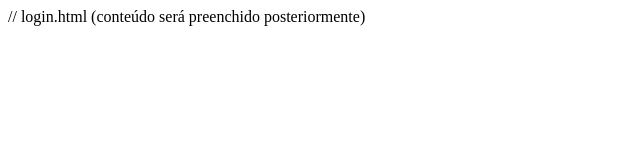
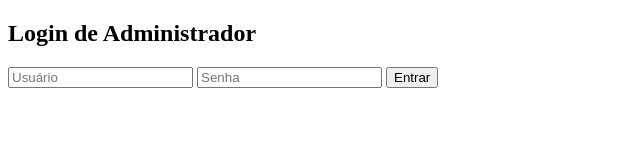
Before and after one commit to gabriel3321/Blog-do-Vakeiro, a website: page login.html in a window 1280 px wide. Shown: the whole page, without its empty margins (0-640 px from the left). Drawn offline with Linux system fonts and the light colour scheme.

Commit message:
Update login.html

```diff
--- a/login.html
+++ b/login.html
@@ -1 +1,21 @@
-// login.html (conteúdo será preenchido posteriormente)
+<!DOCTYPE html>
+<html lang="pt-br">
+<head>
+  <meta charset="UTF-8">
+  <meta name="viewport" content="width=device-width, initial-scale=1.0">
+  <title>Login Admin</title>
+  <link rel="stylesheet" href="style.css">
+</head>
+<body class="login-page">
+  <div class="login-box">
+    <h2>Login de Administrador</h2>
+    <input type="text" id="username" placeholder="Usuário">
+    <input type="password" id="password" placeholder="Senha">
+    <button onclick="login()">Entrar</button>
+    <p id="error-msg"></p>
+  </div>
+
+  <script src="auto-storage.js"></script>
+  <script src="script.js"></script>
+</body>
+</html>
```
